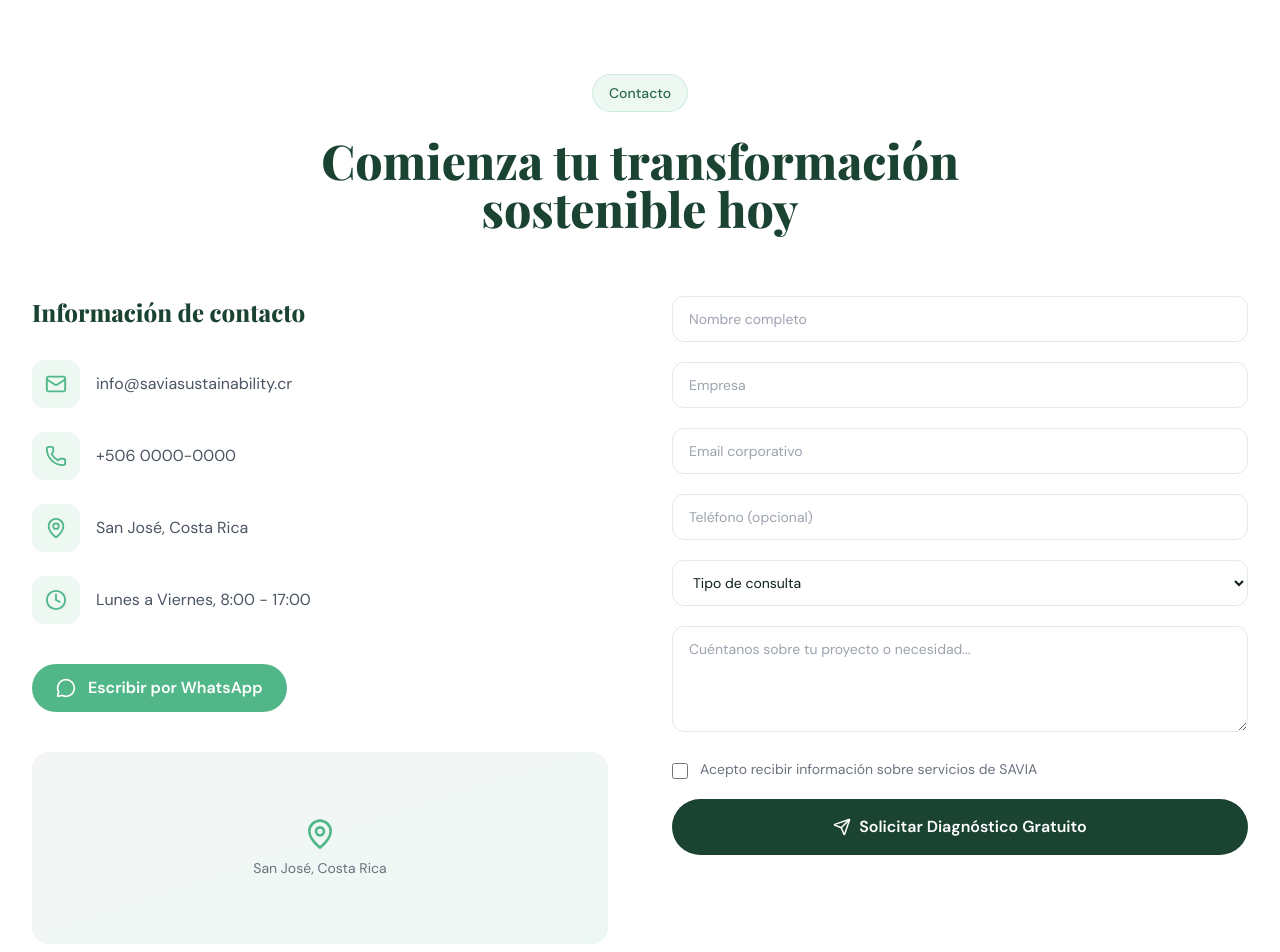
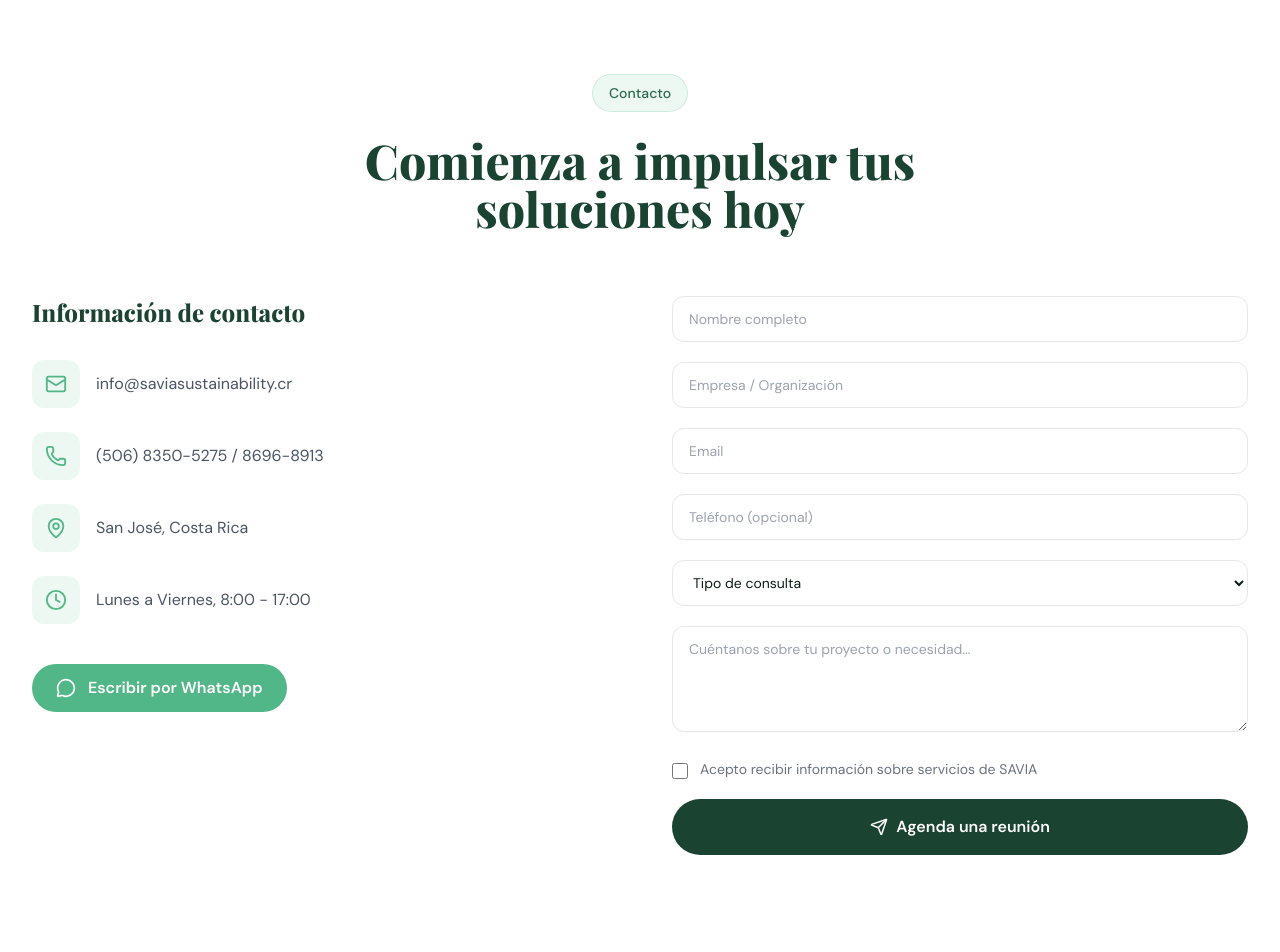
Before and after one commit to tomasSStropper/savia-page, a React (Create React App) app in the folder savia-website/: page / in a window 1280 px wide. Shown: the part 7660-8612 px from the top of the page. Built offline with nearby package versions, Linux system fonts and the light colour scheme; a web font is replaced by a local one.

Commit message:
Update contact copy and remove map placeholder

```diff
--- a/savia-website/src/components/sections/ContactSection.jsx
+++ b/savia-website/src/components/sections/ContactSection.jsx
@@ -84,13 +84,6 @@ const ContactSection = ({ id }) => {
               {t.footer.whatsapp}
             </a>
 
-            {/* Decorative map placeholder */}
-            <div className="mt-10 rounded-2xl overflow-hidden h-48 bg-gradient-to-br from-primary/5 to-accent/10 flex items-center justify-center">
-              <div className="text-center">
-                <MapPin size={32} className="text-accent mx-auto mb-2" />
-                <p className="text-sm text-gray-500">San José, Costa Rica</p>
-              </div>
-            </div>
           </motion.div>
 
           {/* Right: Form */}
--- a/savia-website/src/data/translations.js
+++ b/savia-website/src/data/translations.js
@@ -137,10 +137,10 @@ const translations = {
     },
     contact: {
       badge: "Contacto",
-      title: "Comienza tu transformación sostenible hoy",
+      title: "Comienza a impulsar tus soluciones hoy",
       namePlaceholder: "Nombre completo",
-      companyPlaceholder: "Empresa",
-      emailPlaceholder: "Email corporativo",
+      companyPlaceholder: "Empresa / Organización",
+      emailPlaceholder: "Email",
       phonePlaceholder: "Teléfono (opcional)",
       queryType: "Tipo de consulta",
       queryOptions: {
@@ -151,14 +151,14 @@ const translations = {
       },
       messagePlaceholder: "Cuéntanos sobre tu proyecto o necesidad...",
       consent: "Acepto recibir información sobre servicios de SAVIA",
-      submit: "Solicitar Diagnóstico Gratuito",
+      submit: "Agenda una reunión",
       sending: "Enviando...",
       successTitle: "Mensaje enviado con éxito",
       successMessage: "Nos pondremos en contacto contigo pronto.",
       info: {
         title: "Información de contacto",
         email: "info@saviasustainability.cr",
-        phone: "+506 0000-0000",
+        phone: "(506) 8350-5275 / 8696-8913",
         location: "San José, Costa Rica",
         hours: "Lunes a Viernes, 8:00 - 17:00",
       },
@@ -315,10 +315,10 @@ const translations = {
     },
     contact: {
       badge: "Contact",
-      title: "Start your sustainable transformation today",
+      title: "Start driving your solutions today",
       namePlaceholder: "Full name",
-      companyPlaceholder: "Company",
-      emailPlaceholder: "Corporate email",
+      companyPlaceholder: "Company / Organization",
+      emailPlaceholder: "Email",
       phonePlaceholder: "Phone (optional)",
       queryType: "Type of inquiry",
       queryOptions: {
@@ -329,14 +329,14 @@ const translations = {
       },
       messagePlaceholder: "Tell us about your project or needs...",
       consent: "I agree to receive information about SAVIA services",
-      submit: "Request Free Diagnosis",
+      submit: "Schedule a meeting",
       sending: "Sending...",
       successTitle: "Message sent successfully",
       successMessage: "We will contact you soon.",
       info: {
         title: "Contact Information",
         email: "info@saviasustainability.cr",
-        phone: "+506 0000-0000",
+        phone: "(506) 8350-5275 / 8696-8913",
         location: "San José, Costa Rica",
         hours: "Monday to Friday, 8:00 - 17:00",
       },
```
